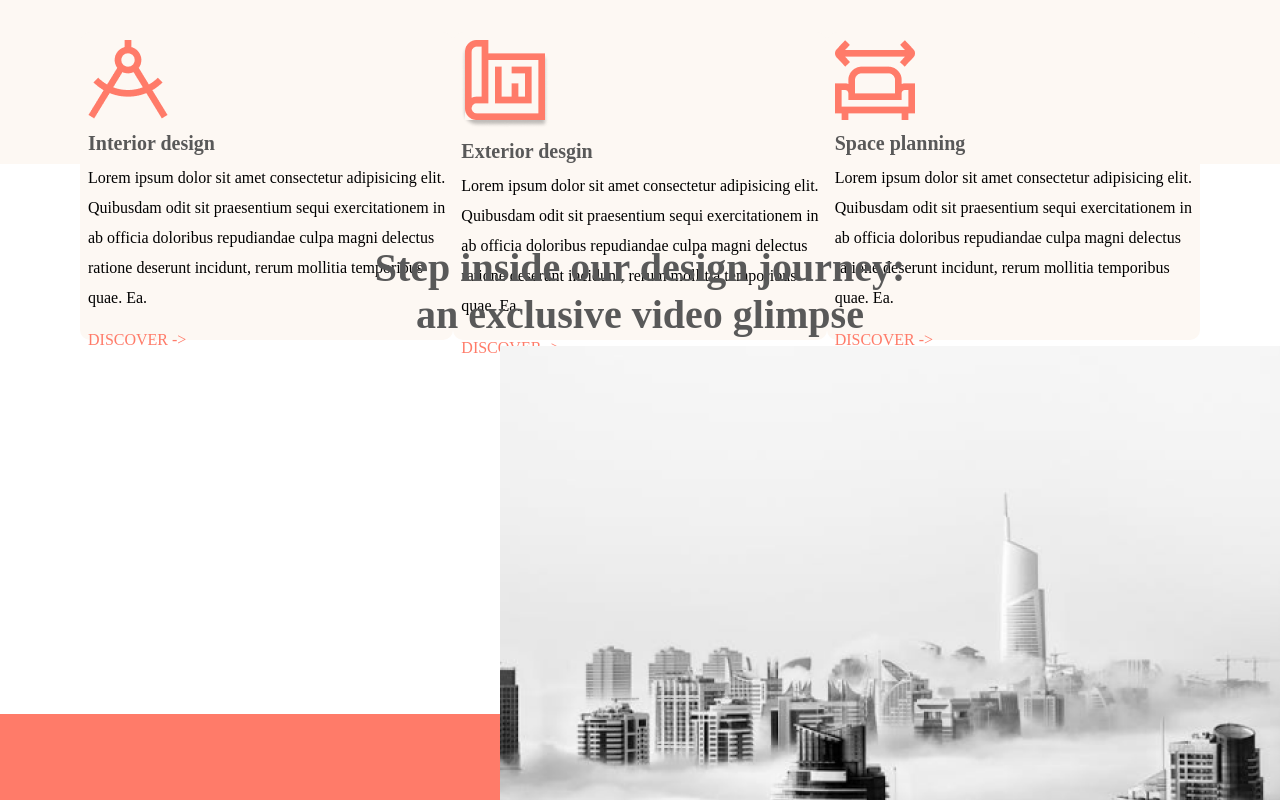
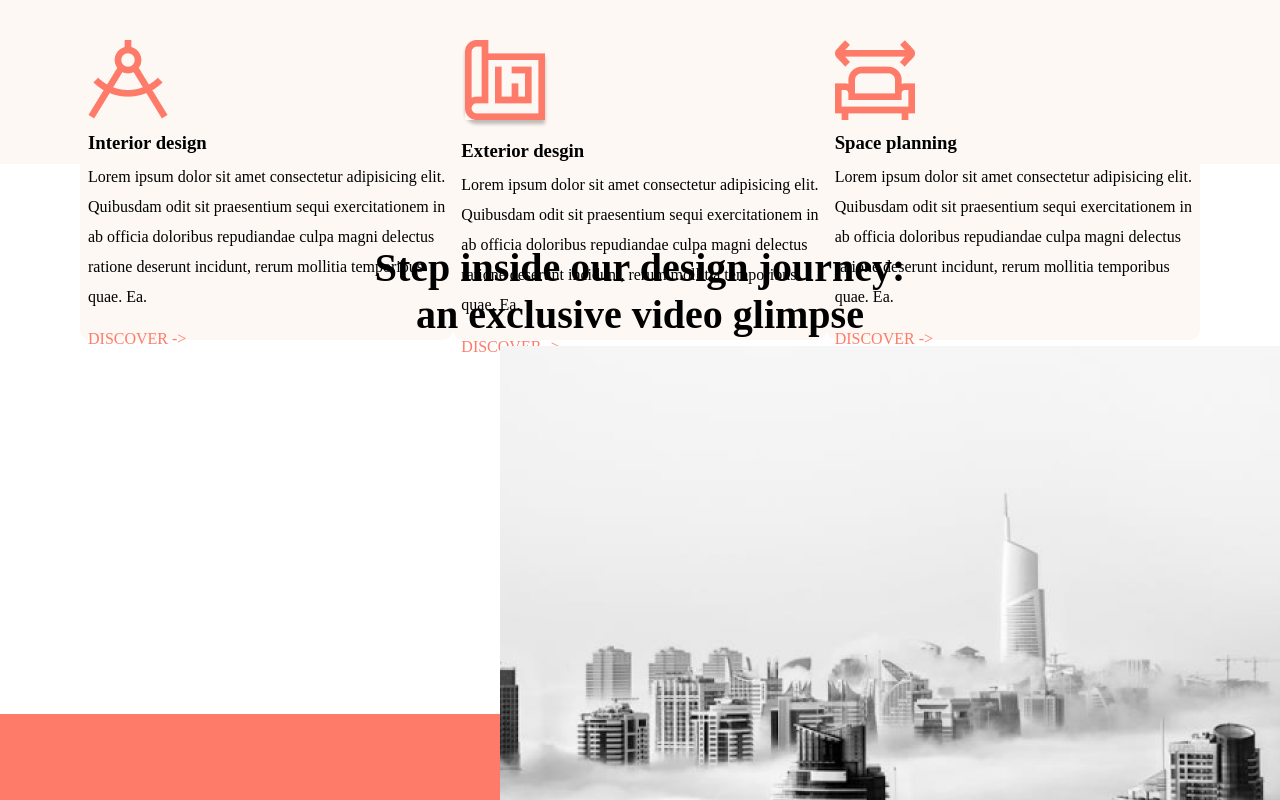
Before and after one commit to gabrieljcoutinho/Projeto-Archi-Firm, a React (Create React App) app: page / in a window 1280 px wide. Shown: the part 1420-2220 px from the top of the page. Built offline with nearby package versions, Linux system fonts and the light colour scheme.

Commit message:
melhorias

```diff
--- a/src/Css/Footer.css
+++ b/src/Css/Footer.css
@@ -40,9 +40,9 @@
     gap: 120px;
 }
 
-h3 {
-    font-size: 20px;
-    color: #595959;
+.categorias h3 {
+    text-align: left;
+    margin-bottom: 1rem;
 }
 
 .listaDetodasAsCategorias li {
```
